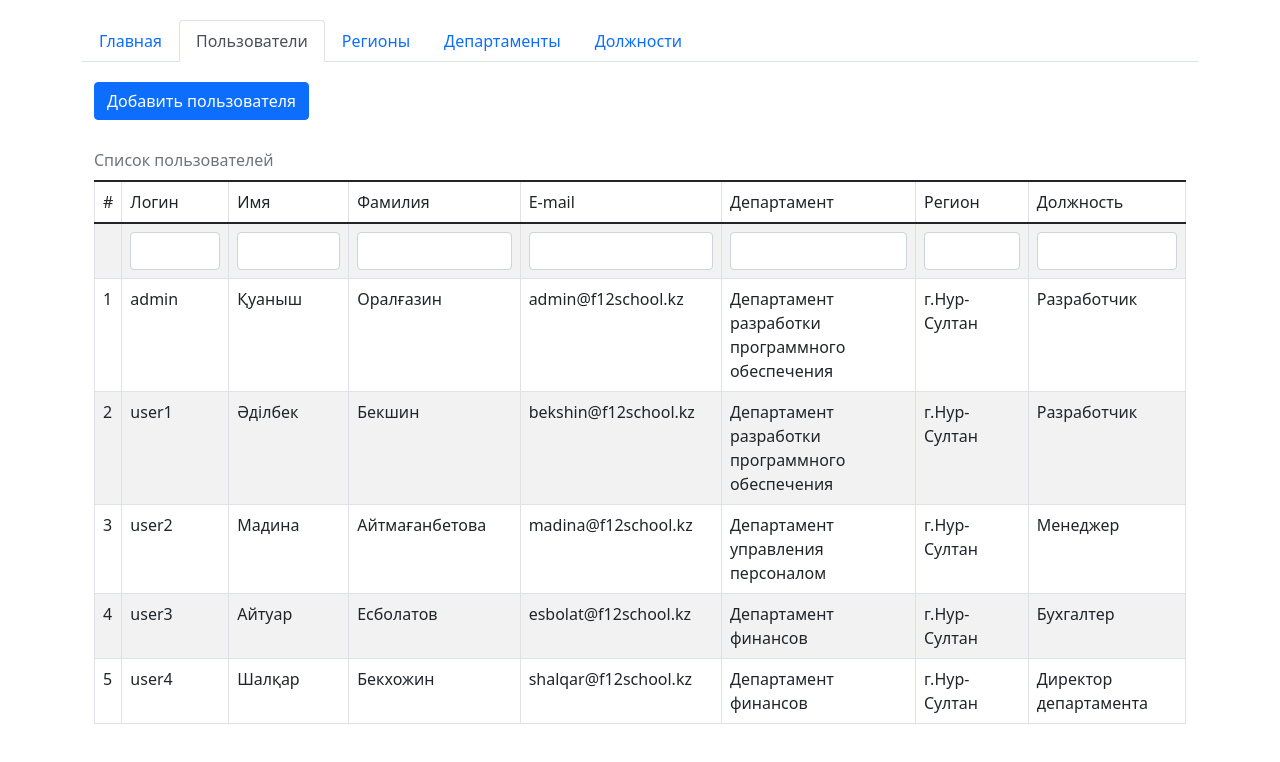
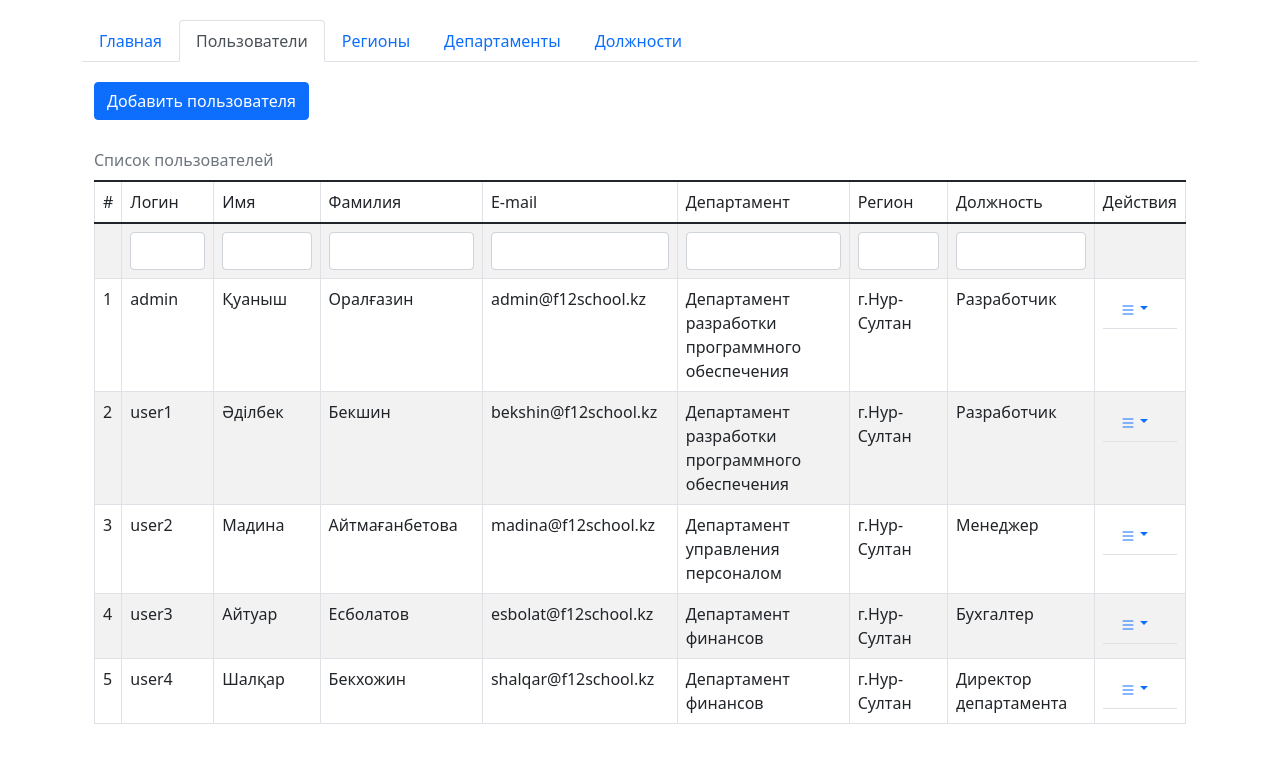
Before and after one commit to ftwelvecs/dict, an Angular app: page /users in a window 1280 px wide. Shown: the top 762 px of the page. Built offline with nearby package versions, Linux system fonts and the light colour scheme.

Commit message:
Добавили меню действий

```diff
--- a/angular.json
+++ b/angular.json
@@ -34,7 +34,7 @@
               "src/styles.css"
             ],
             "scripts": [
-              "node_modules/bootstrap/dist/js/bootstrap.min.js"
+              "node_modules/bootstrap/dist/js/bootstrap.bundle.min.js"
             ]
           },
           "configurations": {
--- a/src/app/users/users.component.html
+++ b/src/app/users/users.component.html
@@ -96,6 +96,7 @@
       <td>Департамент</td>
       <td>Регион</td>
       <td>Должность</td>
+      <td>Действия</td>
     </tr>
     </thead>
     <tbody>
@@ -143,19 +144,38 @@
            departmentName.value, regionName.value, positionName.value
         )">
       </td>
+      <td></td>
     </tr>
     <!-- (dblclick) - событие при двойном клике -->
     <tr *ngFor="let user of users; let idx = index"
-        (dblclick)="navigate(user)"
         style="cursor: pointer">
-      <td>{{idx + 1}}</td>
-      <td>{{user.username}}</td>
-      <td>{{user.firstName}}</td>
-      <td>{{user.lastName}}</td>
-      <td>{{user.email}}</td>
-      <td>{{user.department.name}}</td>
-      <td>{{user.department.region.name}}</td>
-      <td>{{user.position.name}}</td>
+      <td (dblclick)="navigate(user)">{{idx + 1}}</td>
+      <td (dblclick)="navigate(user)">{{user.username}}</td>
+      <td (dblclick)="navigate(user)">{{user.firstName}}</td>
+      <td (dblclick)="navigate(user)">{{user.lastName}}</td>
+      <td (dblclick)="navigate(user)">{{user.email}}</td>
+      <td (dblclick)="navigate(user)">{{user.department.name}}</td>
+      <td (dblclick)="navigate(user)">{{user.department.region.name}}</td>
+      <td (dblclick)="navigate(user)">{{user.position.name}}</td>
+      <td>
+        <ul class="nav nav-tabs">
+          <li class="nav-item dropdown">
+            <a class="nav-link dropdown-toggle"
+               data-bs-toggle="dropdown"
+               href="#"
+               role="button"
+               aria-expanded="false">
+              <svg xmlns="http://www.w3.org/2000/svg" width="16" height="16" fill="currentColor" class="bi bi-list" viewBox="0 0 16 16">
+                <path fill-rule="evenodd" d="M2.5 12a.5.5 0 0 1 .5-.5h10a.5.5 0 0 1 0 1H3a.5.5 0 0 1-.5-.5zm0-4a.5.5 0 0 1 .5-.5h10a.5.5 0 0 1 0 1H3a.5.5 0 0 1-.5-.5zm0-4a.5.5 0 0 1 .5-.5h10a.5.5 0 0 1 0 1H3a.5.5 0 0 1-.5-.5z"/>
+              </svg>
+            </a>
+            <ul class="dropdown-menu">
+              <li><a class="dropdown-item" [routerLink]="[user.username]">Редактировать</a></li>
+              <li><a class="dropdown-item" (click)="delete(user)">Удалить</a></li>
+            </ul>
+          </li>
+        </ul>
+      </td>
     </tr>
     </tbody>
   </table>
--- a/src/app/users/users.component.ts
+++ b/src/app/users/users.component.ts
@@ -96,4 +96,8 @@ export class UsersComponent implements OnInit {
 
   }
 
+  delete(user: User) {
+    // TODO: удалить пользователя через UserService
+  }
+
 }
```
